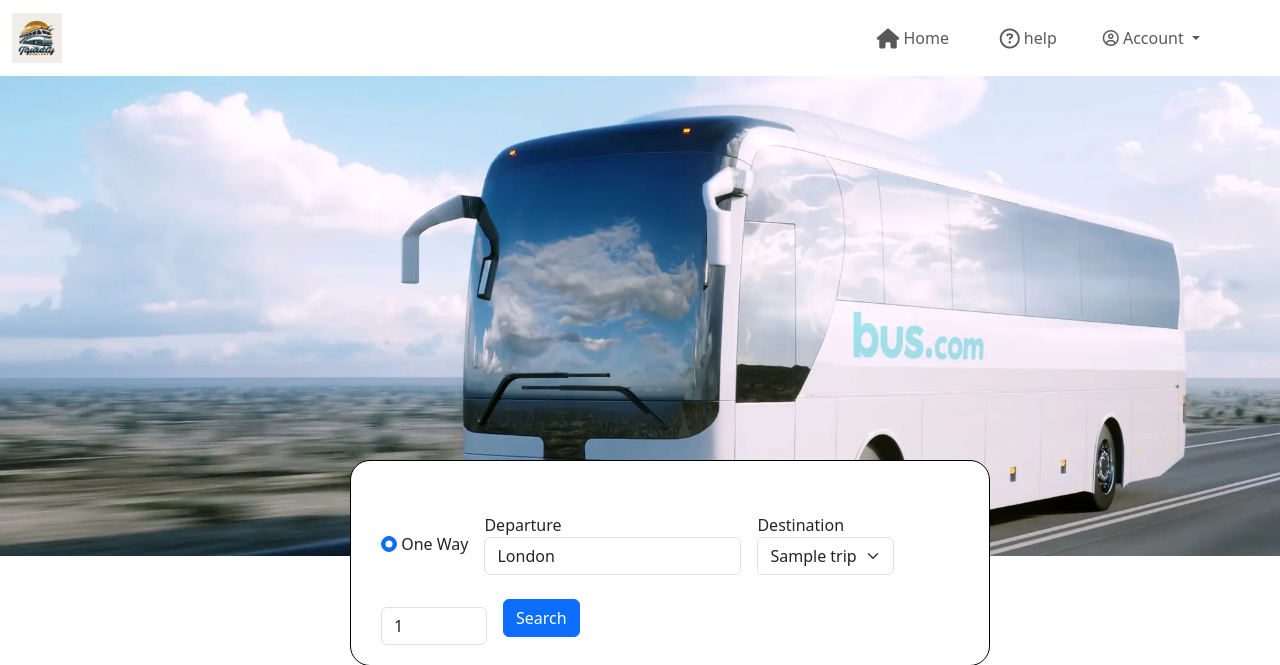
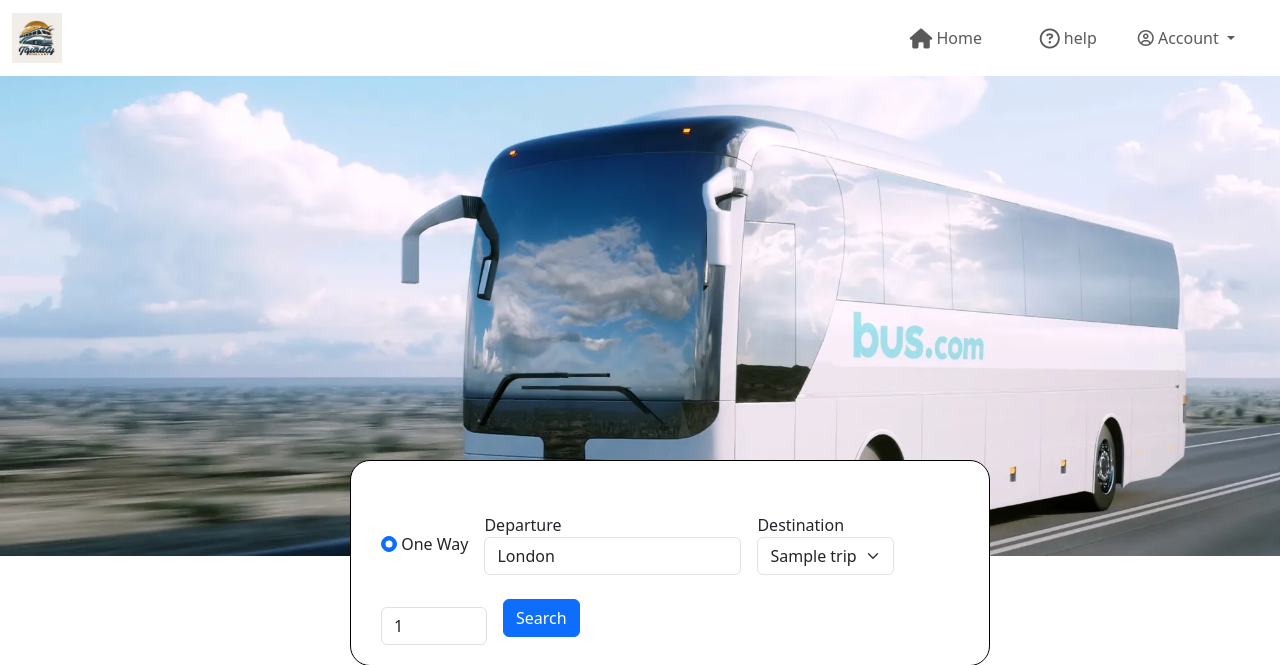
Before and after one commit to Chevy20/4474-test, a PHP site: page /HomePage.php in a window 1280 px wide. Shown: the top 665 px of the page. Run offline with PHP 8.4, Linux system fonts and the light colour scheme; the visitor is signed in with stand-in values (Sample User, id 1); tables that the repository leaves empty or names only in its code hold one stand-in row (values such as "Sample post"); some libraries are stand-ins or nearby versions.

Commit message:
Fix homepage

```diff
--- a/HomePage.php
+++ b/HomePage.php
@@ -23,7 +23,7 @@
 
     <style>
       .nav-item {
-        margin-right: 30px;
+        margin-right: 25px;
       }
     </style>
     <!-- Navigation Bar 1 -->
@@ -37,20 +37,13 @@
         </button>
         <div class="collapse navbar-collapse justify-content-end" id="navbarNav1">
             <ul class="navbar-nav">
-
                 <li class="nav-item">
-                        <div class="row">
                     <a class="nav-link" href="HomePage.php">
                         <span>
                             <i class="fa-solid fa-house fa-lg"></i>
-
                         </span>
                         <span>Home </span>
-
                     </a>
-
-                        </div>
-
                 </li>
                 <li class="nav-item">
                     <a class="nav-link" href="help.php">
@@ -61,22 +54,23 @@
                         <span>help</span>
                     </a>
                 </li>
-                    <a class="nav-link dropdown-toggle nav-item" href="#" id="navbarDropdown" role="button" data-bs-toggle="dropdown" aria-expanded="false">
+                <li class="nav-item dropdown">
+                    <a class="nav-link dropdown-toggle" href="#" id="navbarDropdown" role="button" data-bs-toggle="dropdown" aria-expanded="false">
                         <span><i class="fa-regular fa-circle-user"></i></span>
                         <span>Account</span>
                     </a>
-                        <li class="nav-item dropdown nav-item">
-                        <ul class="dropdown-menu nav-item " aria-labelledby="navbarDropdown">
-                            <li><a class="dropdown-item nav-link nav-item" href="Wishlist.php">Wishlist</a></li>
-                            <li><a class="dropdown-item nav-link nav-item" href="#">Manage Bookings</a></li>
-                            <li><a class="dropdown-item nav-link nav-item" href="a.php">Account Settting</a></li>
-                            <li><a class="dropdown-item nav-link nav-item" href="logout.php">Log Out</a></li>
+                    <ul class="dropdown-menu" aria-labelledby="navbarDropdown">
+                        <li><a class="dropdown-item nav-link" href="Wishlist.php">Wishlist</a></li>
+                        <li><a class="dropdown-item nav-link" href="#">Manage Bookings</a></li>
+                        <li><a class="dropdown-item nav-link" href="a.php">Account Settting</a></li>
+                        <li><a class="dropdown-item nav-link" href="logout.php">Log Out</a></li>
                     </ul>
                 </li>
             </ul>
         </div>
     </div>
 </nav>
+
 
       <!-- Body Part -->
       <!-- Picture -->
```
Lines whose indentation alone changed are shown as unchanged.
